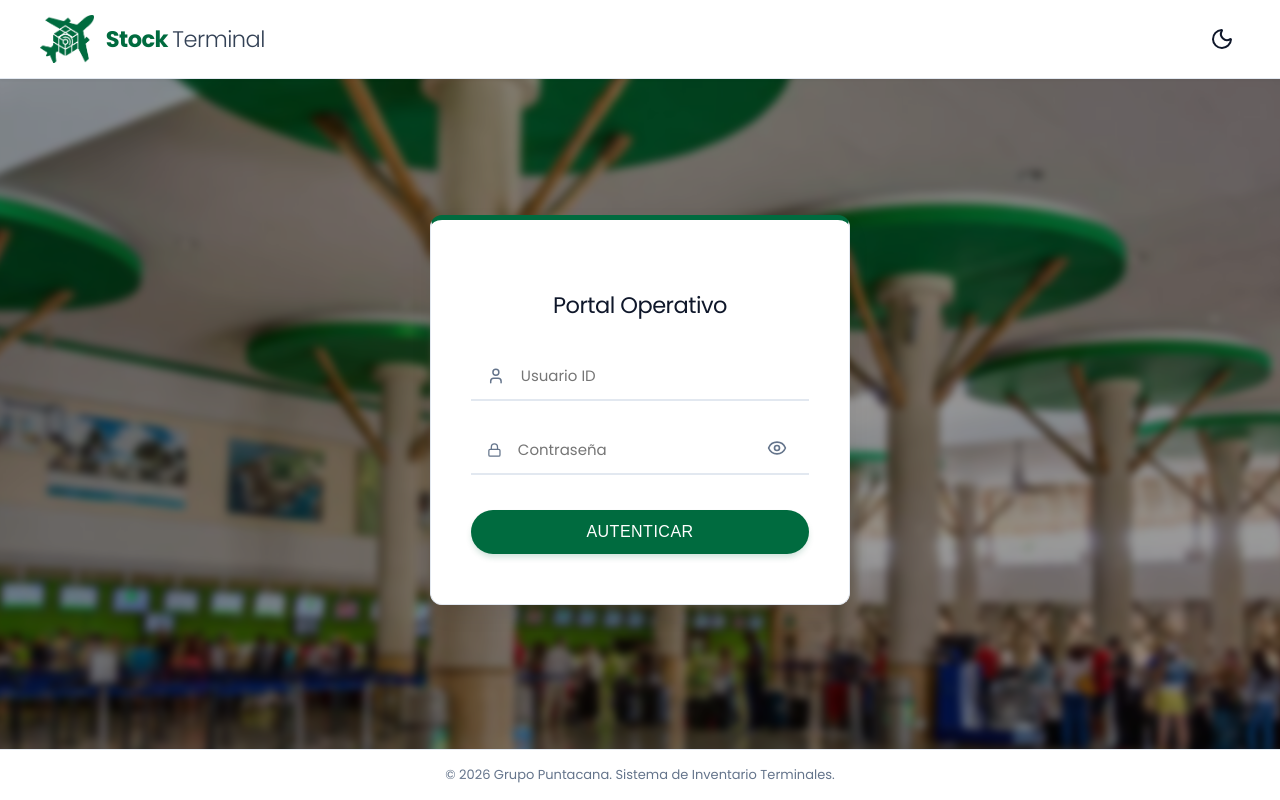
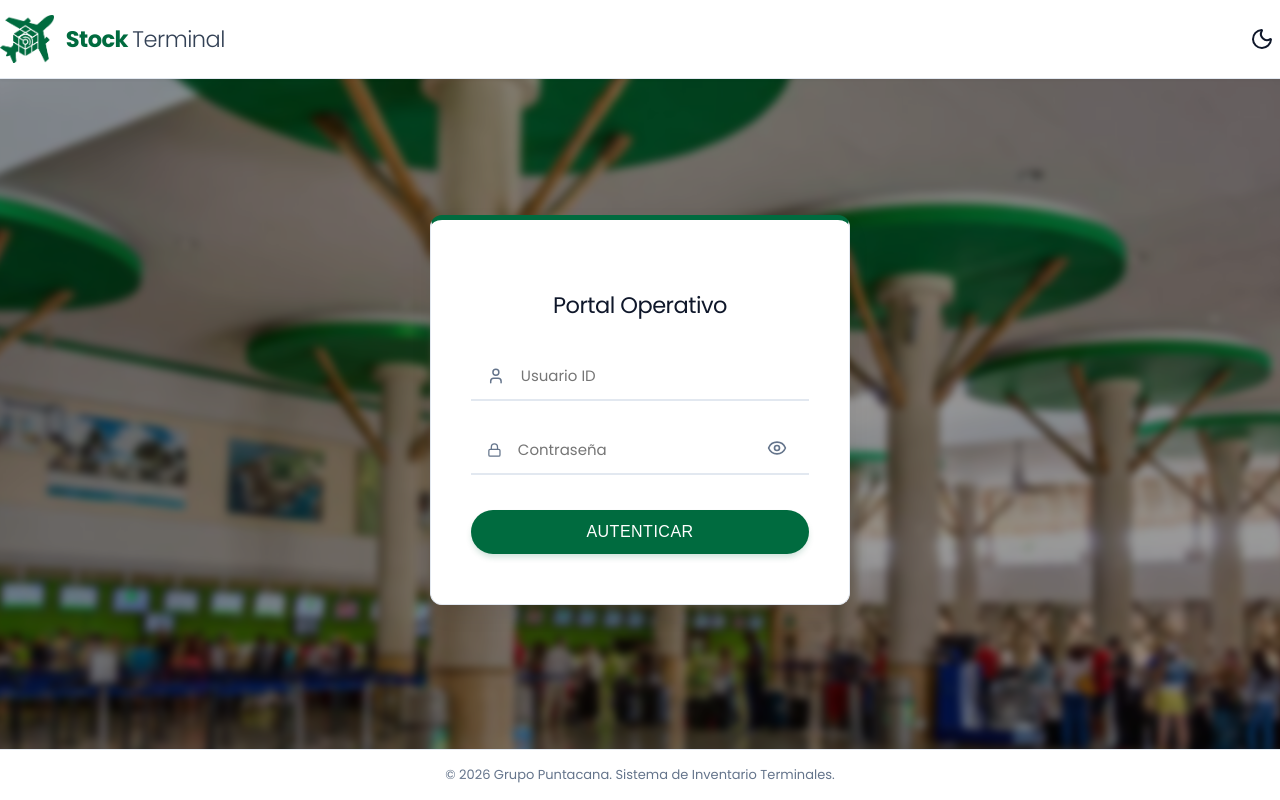
Before and after one commit to aneurycc/stockterminal, a React (Vite) app: page /login in a window 1280 px wide. Built offline with nearby package versions, Linux system fonts and the light colour scheme.

Commit message:
Fix top nav alignment issue

```diff
--- a/src/styles/index.css
+++ b/src/styles/index.css
@@ -175,7 +175,7 @@ select option {
 .top-nav {
   background: var(--nav-bg);
   box-shadow: 0 1px 3px rgba(0,0,0,0.05);
-  padding: 15px 40px; /* Más espacio horizontal */
+  padding: 15px 0; /* Espacio horizontal manejado por el contenedor interno */
   position: fixed;
   top: 0;
   width: 100%;
```
